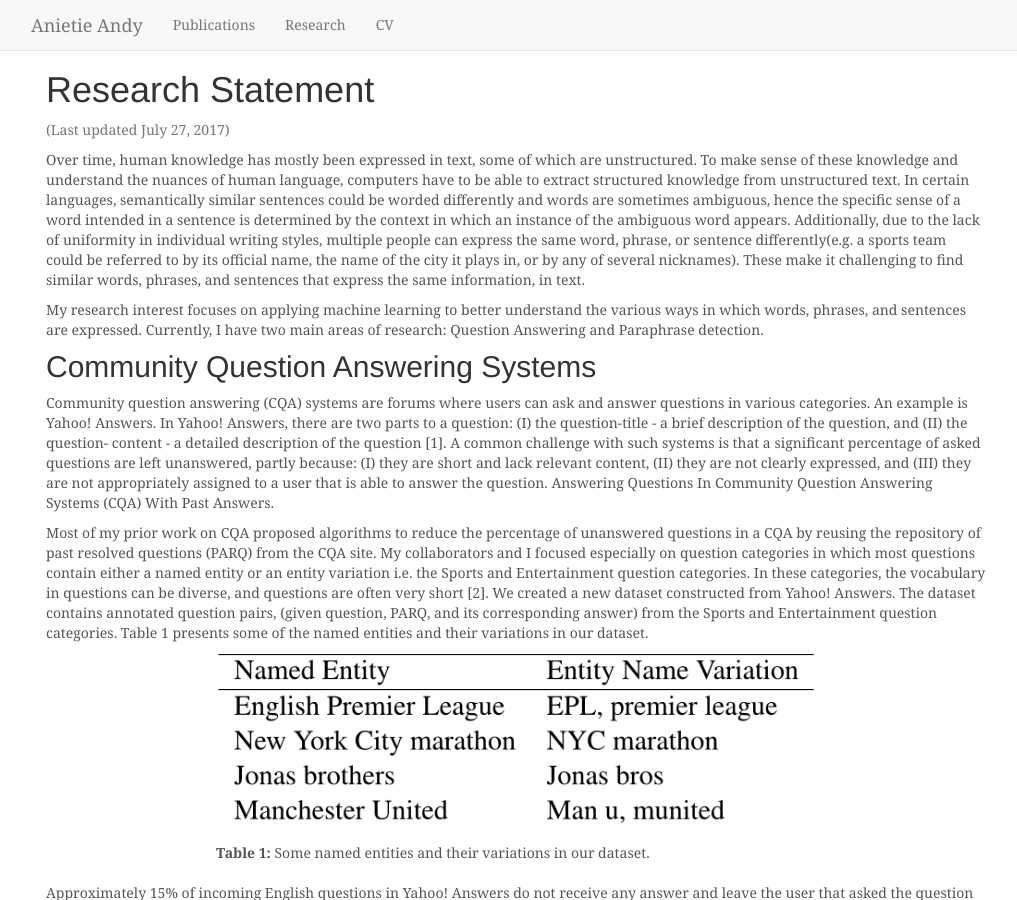
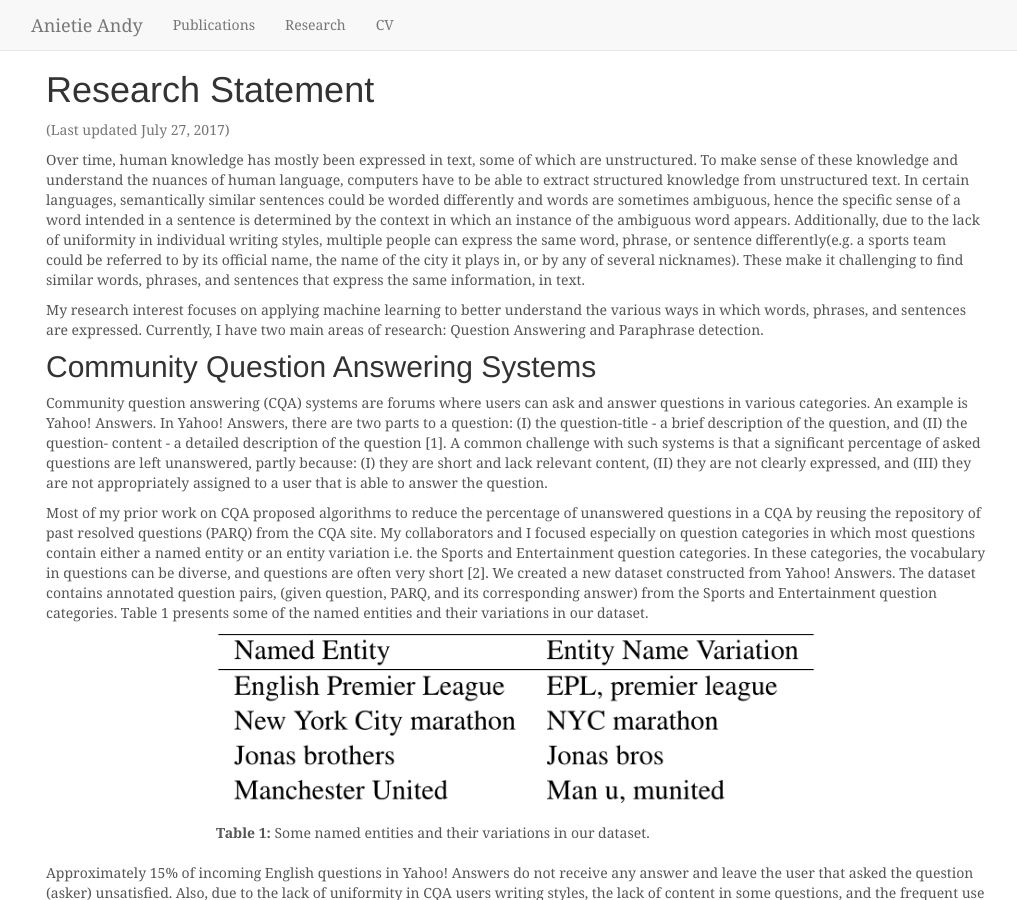
Before and after one commit to anietieandy/anietieandy.github.io, a Jekyll site: the page built from research.md, in a window 1280 px wide and 900 px high. Shown: the whole window, without its empty margins (124-1141 px from the left). Built offline with Jekyll 4.4.1, drawn with Linux system fonts in a browser that asks for light colours; nearby versions of some CDN libraries.

Commit message:
updated research.md

```diff
--- a/research.md
+++ b/research.md
@@ -54,7 +54,7 @@
 ## Community Question Answering Systems
 
 
-Community question answering (CQA) systems are forums where users can ask and answer questions in various categories. An example is Yahoo! Answers. In Yahoo! Answers, there are two parts to a question: (I) the question-title - a brief description of the question, and (II) the question- content - a detailed description of the question [1]. A common challenge with such systems is that a significant percentage of asked questions are left unanswered, partly because: (I) they are short and lack relevant content, (II) they are not clearly expressed, and (III) they are not appropriately assigned to a user that is able to answer the question. Answering Questions In Community Question Answering Systems (CQA) With Past Answers.
+Community question answering (CQA) systems are forums where users can ask and answer questions in various categories. An example is Yahoo! Answers. In Yahoo! Answers, there are two parts to a question: (I) the question-title - a brief description of the question, and (II) the question- content - a detailed description of the question [1]. A common challenge with such systems is that a significant percentage of asked questions are left unanswered, partly because: (I) they are short and lack relevant content, (II) they are not clearly expressed, and (III) they are not appropriately assigned to a user that is able to answer the question.
 
 Most of my prior work on CQA proposed algorithms to reduce the percentage of unanswered questions in a CQA by reusing the repository of past resolved questions (PARQ) from the CQA site. My collaborators and I focused especially on question categories in which most questions contain either a named entity or an entity variation i.e. the Sports and Entertainment question categories. In these categories, the vocabulary in questions can be diverse, and questions are often very short [2]. We created a new dataset constructed from Yahoo! Answers. The dataset contains annotated question pairs, (given question, PARQ, and its corresponding answer) from the Sports and Entertainment question categories. Table 1 presents some of the named entities and their variations in our dataset.
 
```
